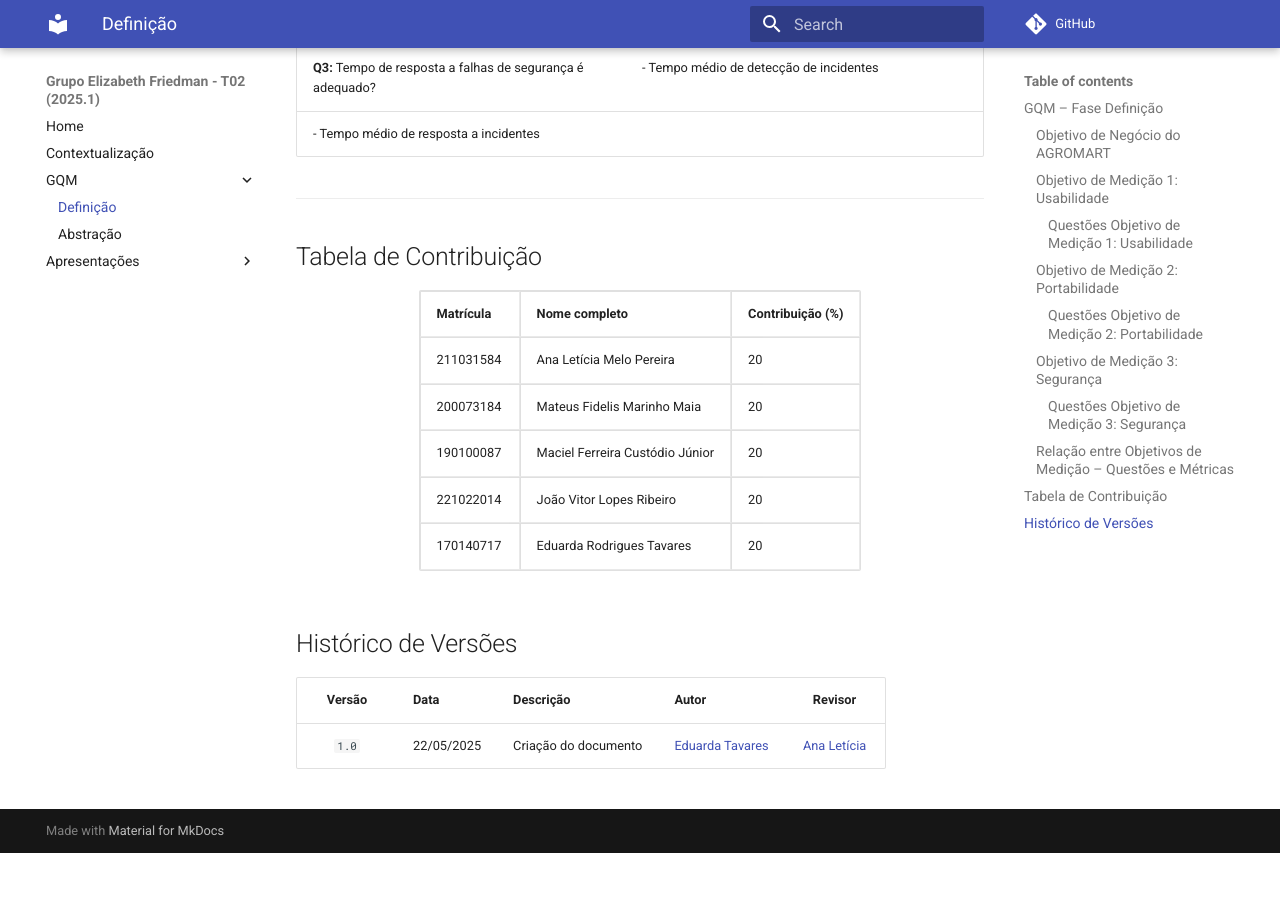
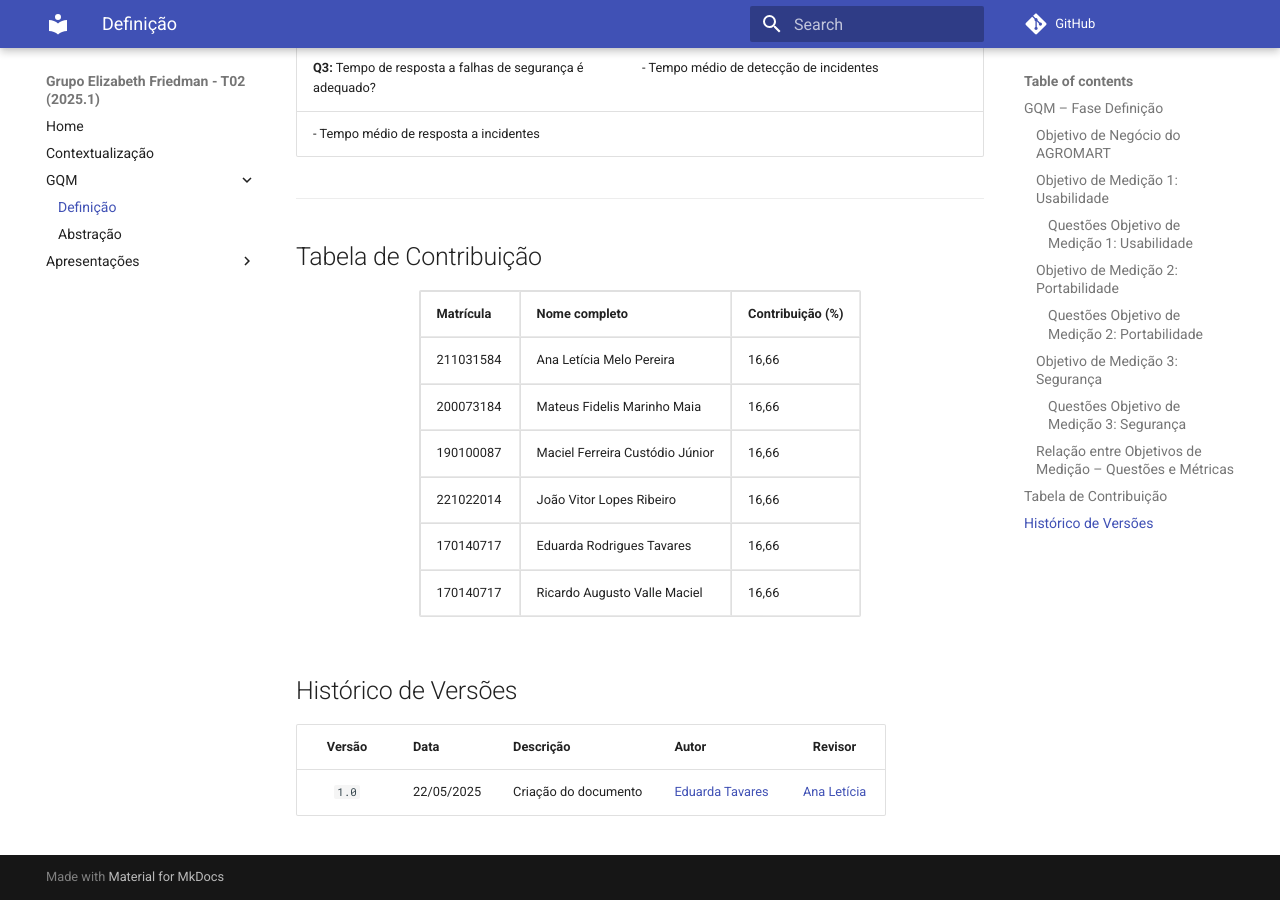
Before and after one commit to FCTE-Qualidade-de-Software-1/2025-1-T02-ELIZABETH-FRIEDMAN, an MkDocs documentation site: the page built from pages/docs/GQM/gqm.md, in a window 1280 px wide and 900 px high, scrolled down 2478 px. Built offline with MkDocs 1.6.1 and Material for MkDocs 9.7.7, drawn with Linux system fonts in a browser that asks for light colours; comment, search, counter and statistics services are not loaded; before the commit the page ends 3331 px from its top, so only the background shows below that.

```diff
--- a/pages/docs/GQM/gqm.md
+++ b/pages/docs/GQM/gqm.md
@@ -98,27 +98,32 @@ O AGROMART visa melhorar a eficiência e a qualidade da plataforma de e-commerce
       <tr>
         <td>211031584</td>
         <td>Ana Letícia Melo Pereira</td>
-        <td>20</td>
+        <td>16,66</td>
       </tr>
       <tr>
         <td>200073184</td>
         <td>Mateus Fidelis Marinho Maia</td>
-        <td>20</td>
+        <td>16,66</td>
       </tr>
       <tr>
         <td>190100087</td>
         <td>Maciel Ferreira Custódio Júnior</td>
-        <td>20</td>
+        <td>16,66</td>
       </tr>
       <tr>
         <td>221022014</td>
         <td>João Vitor Lopes Ribeiro</td>
-        <td>20</td>
+        <td>16,66</td>
       </tr>
       <tr>
         <td>170140717</td>
         <td>Eduarda Rodrigues Tavares</td>
-        <td>20</td>
+        <td>16,66</td>
+      </tr>
+      <tr>
+        <td>170140717</td>
+        <td>Ricardo Augusto Valle Maciel</td>
+        <td>16,66</td>
       </tr>
     </tbody>
   </table>
```
Also changed, not shown: pages/docs/Apresentacoes/portabilidade.md (+1 -1 lines), pages/docs/Apresentacoes/processoDeAvaliacaoFase1.md (+1 -1 lines), pages/docs/GQM/abstracao.md (+10 -5 lines), pages/site/GQM/abstracao/index.html, pages/site/GQM/gqm/index.html.
